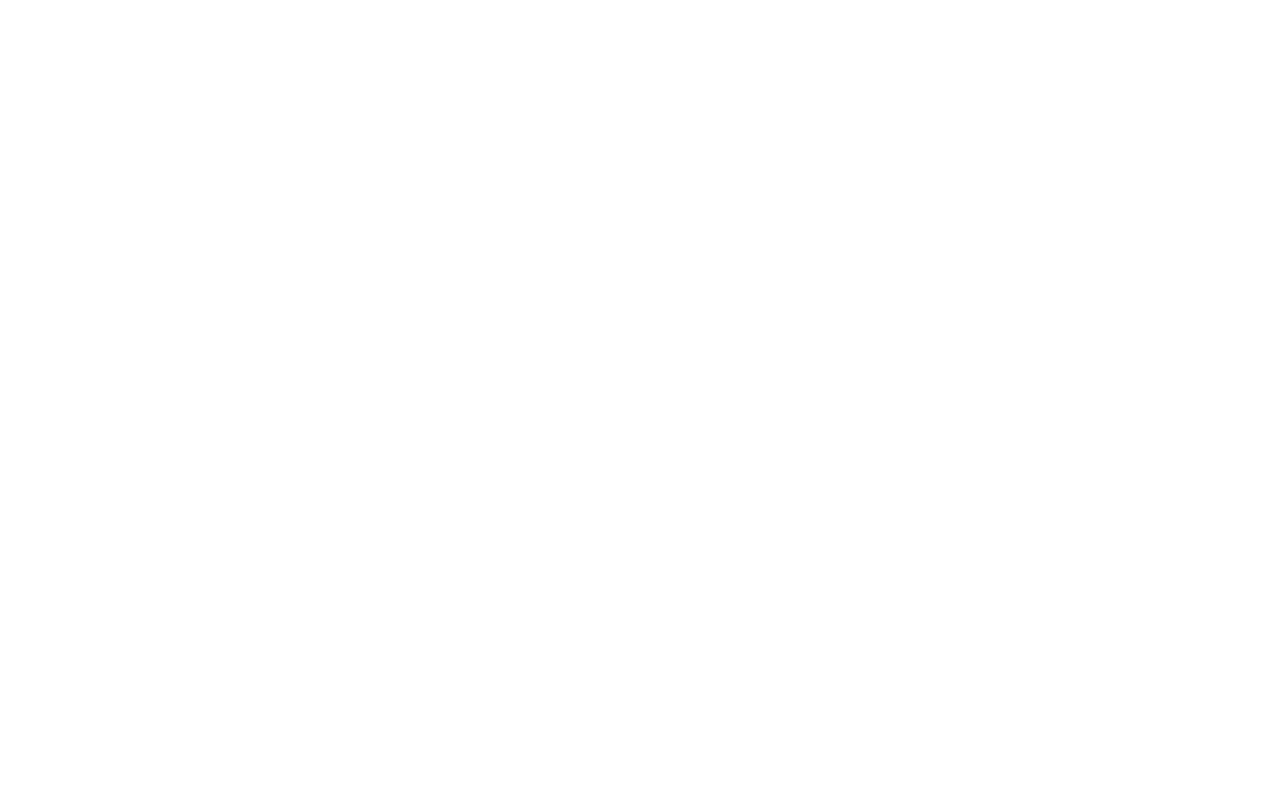
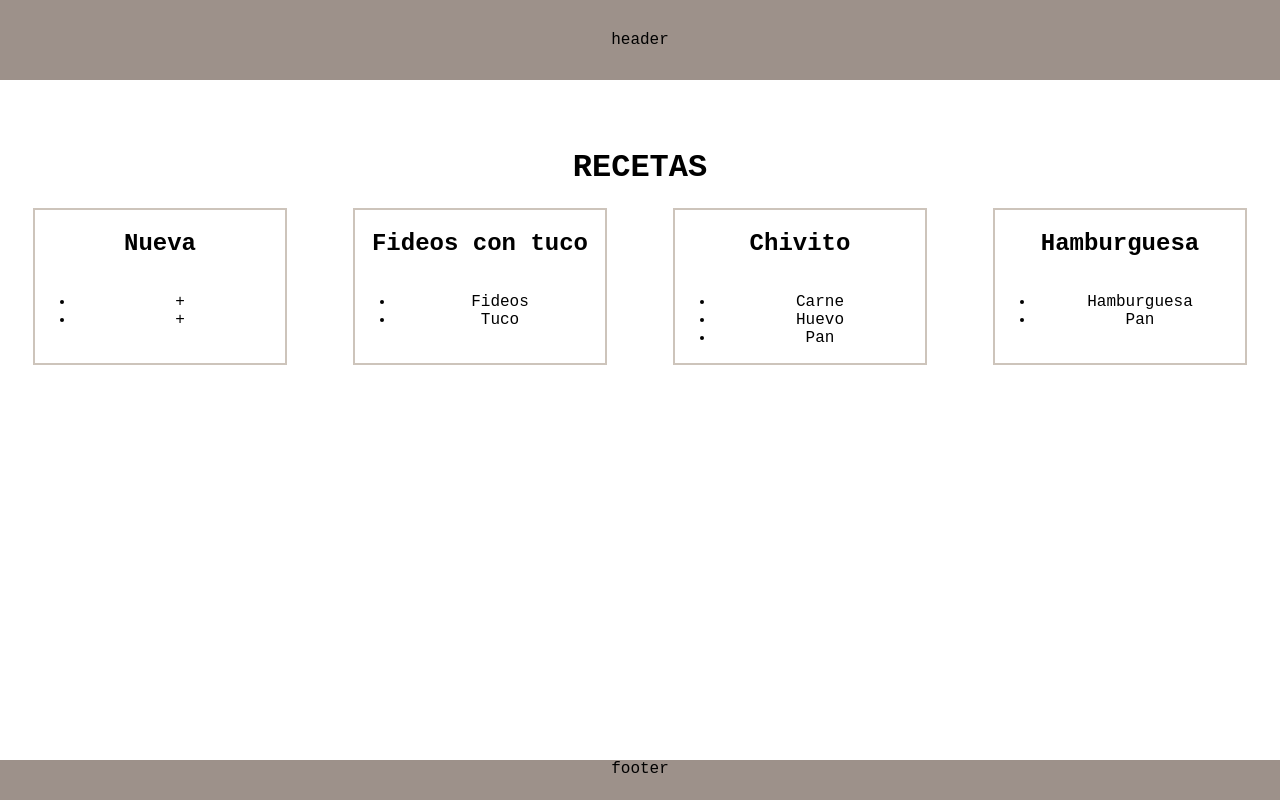
Before and after one commit to Korchea/RestoApp, a React (Create React App) app in the folder front/: page /recetas in a window 1280 px wide. Before the commit this address had no page. Built offline with nearby package versions, Linux system fonts and the light colour scheme.

Commit message:
Start using components

```diff
--- a/front/package.json
+++ b/front/package.json
@@ -7,6 +7,7 @@
         "@testing-library/react": "^13.4.0",
         "@testing-library/user-event": "^13.5.0",
         "axios": "^1.6.0",
+        "boxicons": "^2.1.4",
         "react": "^18.2.0",
         "react-dom": "^18.2.0",
         "react-router-dom": "^6.16.0",
--- a/front/src/App.js
+++ b/front/src/App.js
@@ -9,6 +9,10 @@
 import ClienteLogin from './Components/ClienteLogin';
 import Carta from './Components/Carta';
 import Ingredientes from './Components/Ingredientes';
+import Recetas from './Components/Recetas';
+import 'boxicons'
+import Info from './Components/Info';
+import Cliente from './Components/Cliente';
 
 
 function App() {
@@ -22,6 +26,9 @@
           <Route path='/personal' element={<PersonalLogin />} />
           <Route path='/carta' element={<Carta />} />
           <Route path='/ingredientes' element={<Ingredientes />} />
+          <Route path='/recetas' element={<Recetas />} />
+          <Route path='/info' element={<Info />} />
+          <Route path='/clientes' element={<Cliente />} />
         </Routes>
       </BrowserRouter>
     </div>
--- a/front/src/CSS/SecondPage.css
+++ b/front/src/CSS/SecondPage.css
@@ -4,6 +4,41 @@
     width: 100%;
     height: 10%;
     background-color: #9d918a;
+    display: flex;
+    justify-content: space-around;
+    flex-wrap: wrap;
+    align-content: space-around;
+}
+
+header .menu {
+    position: relative;
+    cursor: pointer;
+}
+
+header .cart {
+    position: relative;
+    cursor: pointer;
+}
+
+header .cart span {
+    position: absolute;
+    border-radius: 50%;
+    top: -1rem;
+    right: -1.5rem;
+    width: 2.5rem;
+    height: 2.5rem;
+    display: flex;
+    align-items: center;
+    justify-content: center;
+    color: white;
+    font-size: 1.5rem;
+    font-weight: 700;
+    background-color: red;
+}
+
+header box-icon {
+    height: 45px;
+    width: 45px;
 }
 
 footer {
@@ -53,3 +88,10 @@
     flex-direction: column;
     border: 2px solid #cdc4bb;
 }
+
+.receta {
+    width: 250px;
+    display: flex;
+    flex-direction: column;
+    border: 2px solid #cdc4bb;
+}
--- a/front/src/Components/Carta.jsx
+++ b/front/src/Components/Carta.jsx
@@ -1,7 +1,6 @@
 export default function Carta() {
     return (
-        <div>
-            <header>header</header>
+        <>
             <div className="second">
                 <h1>CARTA</h1>
                 <div className="lista">
@@ -97,7 +96,6 @@
                     </div>
                 </div>
             </div>
-            <footer className="foot">footer</footer>
-        </div>
+        </>
     );
 }
--- /dev/null
+++ b/front/src/Components/Cliente.jsx
@@ -0,0 +1,17 @@
+import React, { useEffect, useState } from "react";
+import Header from "./Header";
+import Footer from "./Footer";
+import Info from "./Info";
+import Carta from "./Carta";
+import axios from 'axios';
+
+export default function Cliente() {
+  return (
+    <div>
+      <Header />
+      <Info />
+      <Carta />
+      <Footer />
+    </div>
+  )
+}
--- /dev/null
+++ b/front/src/Components/Footer.jsx
@@ -0,0 +1,7 @@
+export default function Footer() {
+    return (
+        <div>
+            <footer className="foot">footer</footer>
+        </div>
+    );
+}
--- /dev/null
+++ b/front/src/Components/Header.jsx
@@ -0,0 +1,15 @@
+export default function Header() {
+    return (
+        <div>
+            <header>
+                <div className="menu">
+                    <box-icon name="menu"></box-icon>
+                </div>
+                <div className="cart">
+                    <box-icon name="cart"></box-icon>
+                    <span className="item__total">0</span>
+                </div>
+            </header>
+        </div>
+    );
+}
--- /dev/null
+++ b/front/src/Components/Info.jsx
@@ -0,0 +1,20 @@
+export default function Info() {
+    return (
+        <>
+            <div className="second">
+                <h1>El Canario</h1>
+                <h3>El carrito mas rico</h3>
+                <p>Descripcion del resto
+                    Lorem ipsum dolor sit amet, consectetur adipiscing elit.
+                    Nulla ut volutpat sapien, a ultrices arcu.
+                    Proin semper lacus nec rhoncus blandit.
+                    Praesent posuere accumsan suscipit. Cras malesuada nulla massa,
+                    sit amet ornare ante tincidunt sit amet. Donec tellus lectus,
+                    suscipit placerat volutpat quis, tristique id ante.
+                    Phasellus finibus vel massa a imperdiet. Integer sed luctus lorem.
+                    Donec auctor efficitur nulla efficitur suscipit.
+                </p>
+            </div>
+        </>
+    );
+}
--- /dev/null
+++ b/front/src/Components/Recetas.jsx
@@ -0,0 +1,42 @@
+export default function Recetas() {
+    return (
+        <div>
+            <header>header</header>
+            <div className="second">
+                <h1>RECETAS</h1>
+                <div className="lista">
+                    <div className="receta">
+                        <h2>Nueva</h2>
+                        <ul>
+                            <li>+</li>
+                            <li>+</li>
+                        </ul>
+                    </div>
+                    <div className="receta">
+                        <h2>Fideos con tuco</h2>
+                        <ul>
+                            <li>Fideos</li>
+                            <li>Tuco</li>
+                        </ul>
+                    </div>
+                    <div className="receta">
+                        <h2>Chivito</h2>
+                        <ul>
+                            <li>Carne</li>
+                            <li>Huevo</li>
+                            <li>Pan</li>
+                        </ul>
+                    </div>
+                    <div className="receta">
+                        <h2>Hamburguesa</h2>
+                        <ul>
+                            <li>Hamburguesa</li>
+                            <li>Pan</li>
+                        </ul>
+                    </div>
+                </div>
+            </div>
+            <footer className="foot">footer</footer>
+        </div>
+    );
+}
```
Also changed, not shown: 1 other file (tests, documents, lock files or other folders).
